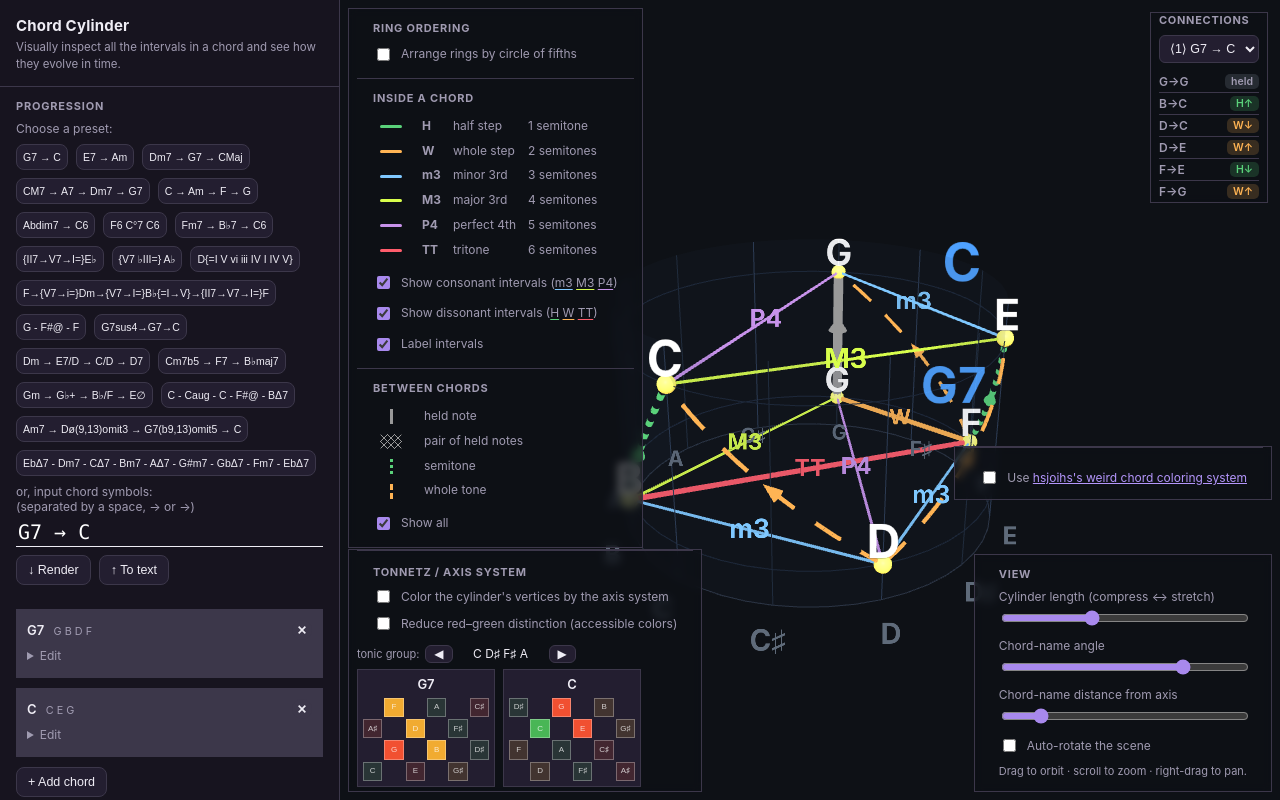
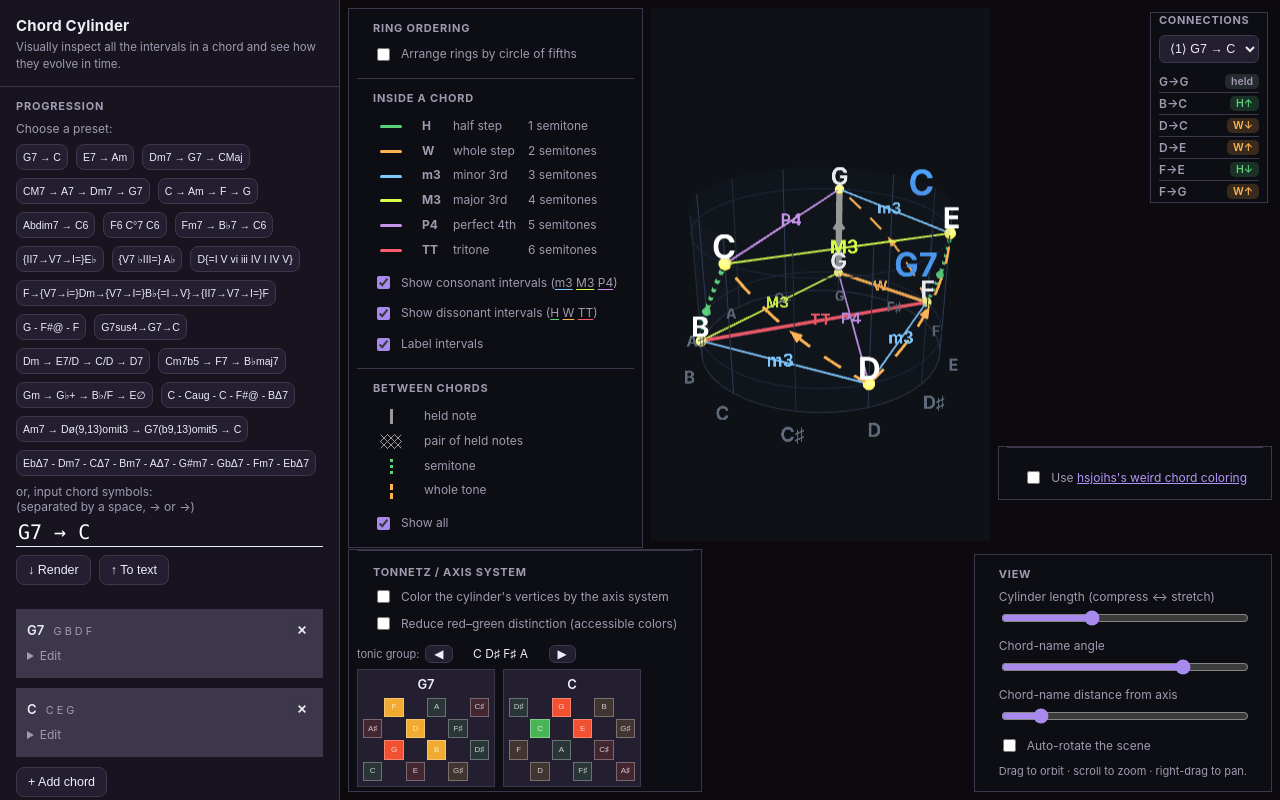
Before and after one commit to hsjoihs/vs-chords, a website with bundled scripts: page index.html in a window 1280 px wide. Built offline with nearby package versions, Linux system fonts and the light colour scheme; animation ran at ten frames a second.

Commit message:
Claude suggested an implementation where the overlay boxes *never* sit on top of the cylinder -- I consider this to be too much of a hassle

```diff
--- a/index.html
+++ b/index.html
@@ -49,11 +49,12 @@
   </div>
 
   <div id="stage">
+    <div id="viewport"></div>
     <div id="analysis" class="overlay-box"></div>
     <div id="weird-interpretation-box" class="overlay-box">
       <div class="block">
 
-        <div class="toggle"><input type="checkbox" id="tColorNames"><label for="tColorNames">Use <a href="explain-hsjoihs-interpretation.html" target="_blank">hsjoihs's weird chord coloring system</a></label></div>
+        <div class="toggle"><input type="checkbox" id="tColorNames"><label for="tColorNames">Use <a href="explain-hsjoihs-interpretation.html" target="_blank">hsjoihs's weird chord coloring</a></label></div>
       </div>
     </div>
     <div id="axis-system-box" class="overlay-box">
--- a/main.js
+++ b/main.js
@@ -105,14 +105,15 @@ let nameAzDeg = 270, // 270° = the F♯ side, the original fixed position
     nameSpinOffset = 0; // accumulated counter-spin so names appear to hold still
 
 function initThree() {
-    const stage = document.getElementById("stage");
+    const viewport = document.getElementById("viewport");
     renderer = new THREE.WebGLRenderer({ antialias: true });
     renderer.setPixelRatio(Math.min(devicePixelRatio, 2));
-    renderer.setSize(stage.clientWidth, stage.clientHeight);
-    stage.appendChild(renderer.domElement);
+    layoutViewport(); // size the render rectangle before the renderer reads it
+    renderer.setSize(viewport.clientWidth, viewport.clientHeight);
+    viewport.appendChild(renderer.domElement);
     scene = new THREE.Scene();
     scene.background = new THREE.Color(COLORS.scene.background);
-    camera = new THREE.PerspectiveCamera(45, stage.clientWidth / stage.clientHeight, 0.1, 200);
+    camera = new THREE.PerspectiveCamera(45, viewport.clientWidth / viewport.clientHeight, 0.1, 200);
     scene.add(new THREE.AmbientLight(COLORS.scene.light, 0.85));
     const dl = new THREE.DirectionalLight(COLORS.scene.light, 0.6);
     dl.position.set(6, 10, 8);
@@ -124,11 +125,71 @@ function initThree() {
     scene.add(group);
     setupControls();
     animate();
-    addEventListener("resize", () => {
-        renderer.setSize(stage.clientWidth, stage.clientHeight);
-        camera.aspect = stage.clientWidth / stage.clientHeight;
+    addEventListener("resize", layoutViewport);
+    // The overlay boxes grow/shrink with their content (e.g. the tonnetz gains a
+    // column per chord), so re-fit the render rectangle whenever any of them — or
+    // the stage — changes size.
+    if (typeof ResizeObserver !== "undefined") {
+        const ro = new ResizeObserver(() => layoutViewport());
+        ro.observe(document.getElementById("stage"));
+        document.querySelectorAll("#stage .overlay-box").forEach((b) => ro.observe(b));
+    }
+}
+
+// Fit the #viewport to the largest central rectangle of #stage that the overlay
+// boxes don't cover. Each box is anchored to one or more stage edges; we carve a
+// strip off the side it's pinned to (choosing the thinnest strip for corner
+// boxes, so e.g. the wide-but-short tonnetz eats the bottom, not half the width).
+function layoutViewport() {
+    const stage = document.getElementById("stage");
+    const viewport = document.getElementById("viewport");
+    if (!stage || !viewport) return;
+    const sr = stage.getBoundingClientRect();
+    const M = 8; // breathing room between the render area and the boxes
+    const EDGE = 24; // a box within this many px of an edge counts as anchored there
+    let left = 0,
+        top = 0,
+        right = sr.width,
+        bottom = sr.height;
+    stage.querySelectorAll(".overlay-box").forEach((box) => {
+        if (box.offsetParent === null) return; // skip hidden boxes
+        const r = box.getBoundingClientRect();
+        if (r.width === 0 || r.height === 0) return;
+        const x0 = r.left - sr.left,
+            x1 = r.right - sr.left,
+            y0 = r.top - sr.top,
+            y1 = r.bottom - sr.top;
+        // candidate strips for whichever edges this box hugs, with their thickness
+        const cands = [];
+        if (x0 <= EDGE) cands.push({ side: "left", t: x1 });
+        if (sr.width - x1 <= EDGE) cands.push({ side: "right", t: sr.width - x0 });
+        if (y0 <= EDGE) cands.push({ side: "top", t: y1 });
+        if (sr.height - y1 <= EDGE) cands.push({ side: "bottom", t: sr.height - y0 });
+        if (!cands.length) return;
+        const pick = cands.reduce((a, b) => (b.t < a.t ? b : a));
+        if (pick.side === "left") left = Math.max(left, x1);
+        else if (pick.side === "right") right = Math.min(right, x0);
+        else if (pick.side === "top") top = Math.max(top, y1);
+        else bottom = Math.min(bottom, y0);
+    });
+    left += M;
+    top += M;
+    right -= M;
+    bottom -= M;
+    // never collapse to nothing if the boxes are huge on a small window
+    const w = Math.max(120, right - left);
+    const h = Math.max(120, bottom - top);
+    viewport.style.left = left + "px";
+    viewport.style.top = top + "px";
+    viewport.style.right = "auto";
+    viewport.style.bottom = "auto";
+    viewport.style.width = w + "px";
+    viewport.style.height = h + "px";
+    if (renderer && camera) {
+        renderer.setSize(w, h);
+        camera.aspect = w / h;
         camera.updateProjectionMatrix();
-    });
+    }
 }
 
 // ---- custom orbit controls (no external dep) ----
--- a/style.css
+++ b/style.css
@@ -78,6 +78,18 @@ table.intervals td {
     flex: 1;
     position: relative;
     min-width: 0
+}
+
+/* The 3D scene renders only inside this rectangle, inset so the overlay boxes
+   (anchored to the stage edges) never sit on top of the cylinder. Its inset is
+   computed in JS from the live positions of the .overlay-box elements. */
+#viewport {
+    position: absolute;
+    left: 0;
+    top: 0;
+    right: 0;
+    bottom: 0;
+    overflow: hidden;
 }
 
 canvas {
```
